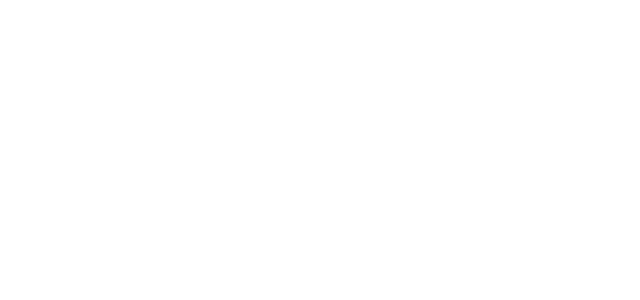
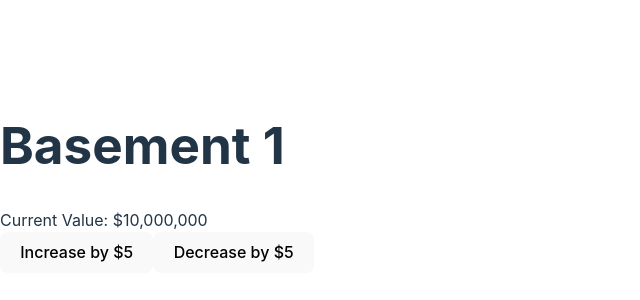
Before and after one commit to stump297/Basement-Bank-, a React (Vite) app in the folder client/: page /basement in a window 1280 px wide. Before the commit this address had no page. Shown: the part 222-522 px from the top of the page, without its empty margins (0-640 px from the left). Built offline with nearby package versions, Linux system fonts and the light colour scheme.

Commit message:
added the basement component

```diff
--- a/client/src/app/App.jsx
+++ b/client/src/app/App.jsx
@@ -2,7 +2,7 @@
 import { BrowserRouter as Router, Route, Routes } from 'react-router-dom';
 import Login from './pages/Login';
 import MyBasements from './pages/MyBasements';
-// import Basement from '.pages/Basement';
+import Basement from './pages/Basement';
 import CreateBasement from './pages/CreateBasement';
 
 function App() {
@@ -11,7 +11,7 @@
       <Routes>
         <Route path="/" element={<Login />} />
         <Route path="/my-basements" element={<MyBasements />} />
-
+        <Route path="/basement" element={<Basement />} />
         <Route path="/create" element={<CreateBasement />} />
       </Routes>
     </Router>
--- /dev/null
+++ b/client/src/app/pages/Basement.jsx
@@ -0,0 +1,16 @@
+import React, { useState } from 'react';
+
+function Basement1() {
+  const [value, setValue] = useState(10000000);
+
+  return (
+    <div className="basement1">
+      <h1>Basement 1</h1>
+      <div>Current Value: ${value.toLocaleString()}</div>
+      <button onClick={() => setValue(value + 5)}>Increase by $5</button>
+      <button onClick={() => setValue(value - 5)}>Decrease by $5</button>
+    </div>
+  );
+}
+
+export default Basement1;
--- a/client/src/app/pages/Login.jsx
+++ b/client/src/app/pages/Login.jsx
@@ -1,13 +1,14 @@
-import React from "react";
-import "./Login.css";
+import React from 'react';
+import { Link } from 'react-router-dom';
+import './Login.css';
 
 function Login() {
   return (
     <div className="login-container">
       <h1>Welcome to Basement Bank</h1>
       <div className="greeting">Hello</div>
-      <button id="login">Login</button>
-      <button id="create-account">Create Account</button>
+      <Link to="/my-basements"><button id="login">Login</button></Link>
+      <Link to="/create"><button id="create-account">Create Account</button></Link>
     </div>
   );
 }
```
